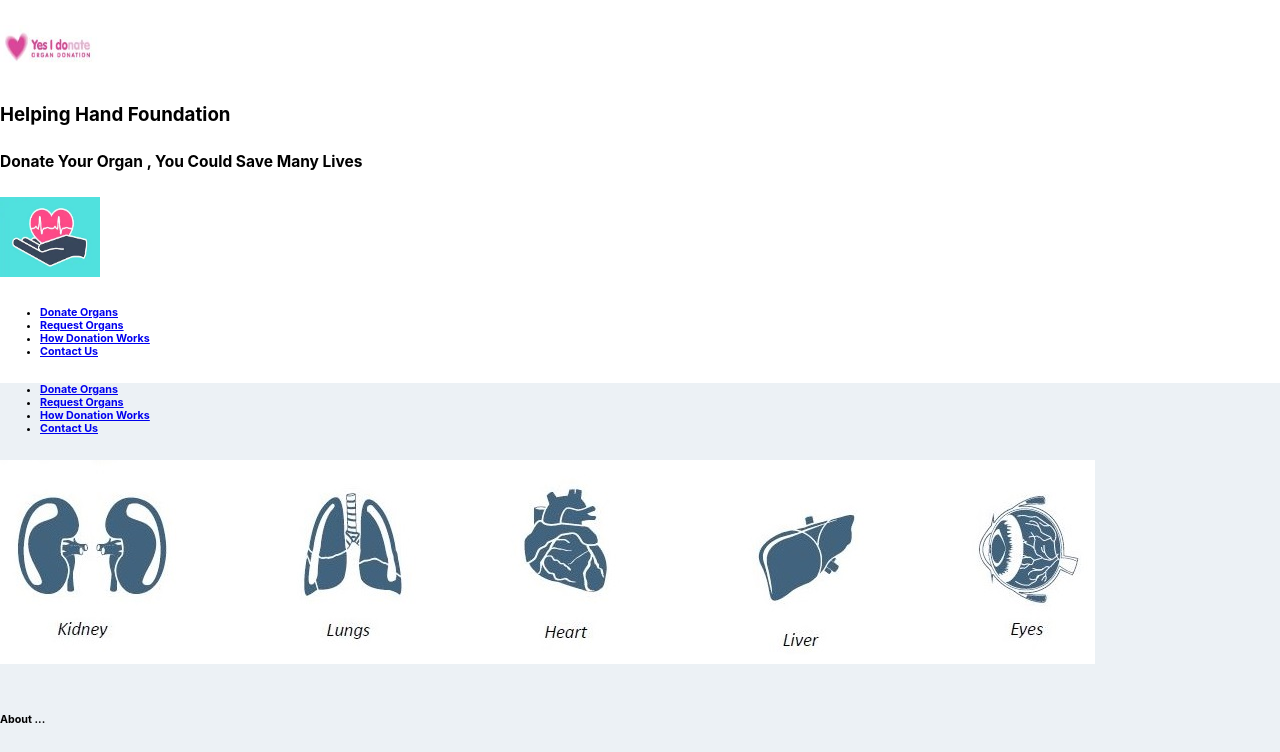
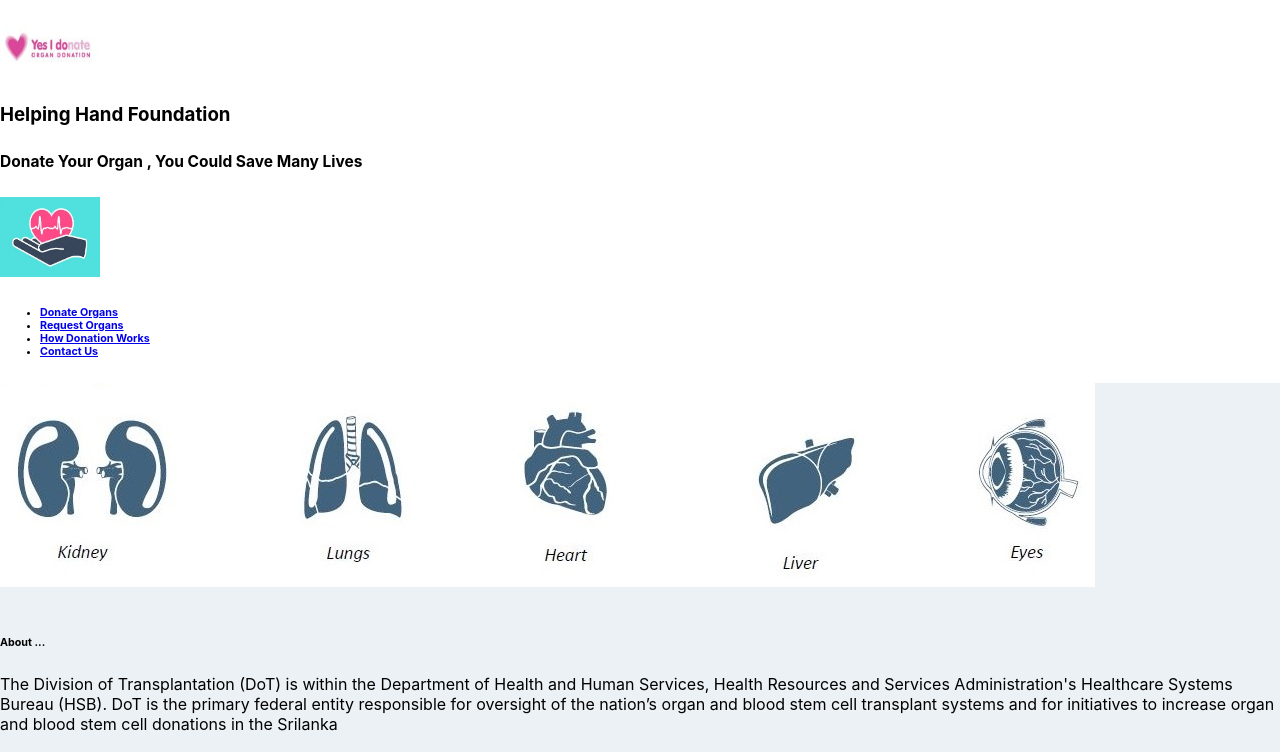
Before and after one commit to ChamakaZee/SLDoners, a React (Create React App) app in the folder frontend/: page /contactus in a window 1280 px wide. Shown: the top 752 px of the page. Built offline with nearby package versions, Linux system fonts and the light colour scheme.

Commit message:
Fix navigation

```diff
--- a/frontend/src/components/ContactUsComponent.js
+++ b/frontend/src/components/ContactUsComponent.js
@@ -1,12 +1,9 @@
 import React, { Component } from 'react';
-import { Link } from "react-router-dom";
-//import { Map, GoogleApiWrapper } from 'google-maps-react';
-
 import mainImg from "../images/main.JPG";
 import aboutImg from "../images/about_us_header.png";
 import helpImg from "../images/help.png";
 
-export default class Contact extends Component {
+export default class ContactUsComponent extends Component {
   constructor(props) {
     super(props);
   }
@@ -15,26 +12,6 @@ export default class Contact extends Component {
     return (
       <div style={{ marginTop: 10 }} class="background-color-main">
         <div className="container" class="background-color-main">
-          <h6>
-            <nav className="navbar navbar-expand-lg navbar-light">
-              <div className="collpase navbar-collapse">
-                <ul className="nav nav-pills nav-fil">
-                  <li className="nav-item">
-                    <Link to="/donate" className="nav-link text-primary">Donate Organs</Link>
-                  </li>
-                  <li className="nav-item">
-                    <Link to="/list" className="nav-link text-primary">Request Organs</Link>
-                  </li>
-                  <li className="nav-item">
-                    <Link to="/info" className="nav-link text-primary">How Donation Works</Link>
-                  </li>
-                  <li className="nav-item">
-                    <Link to="/contact" className="nav-link text-primary">Contact Us</Link>
-                  </li>
-                </ul>
-              </div>
-            </nav>
-          </h6>
           <div><img src={mainImg} class="img-fluid" alt="Responsive image" /></div>
           <br></br>
           <h6>About ...</h6>
@@ -54,12 +31,6 @@ export default class Contact extends Component {
           <p>Email : helpingHand@support.com</p>
           <p></p>
           <div class="text-center"><img src={helpImg} class="img-fluid" alt="Responsive image" /></div>
-          {/* <Map
-                    google={this.props.google}
-                    zoom={8}
-                    style={mapStyles}
-                    initialCenter={{ lat: 47.444, lng: -122.176}}
-                    /> */}
         </div>
       </div>
     )
```
